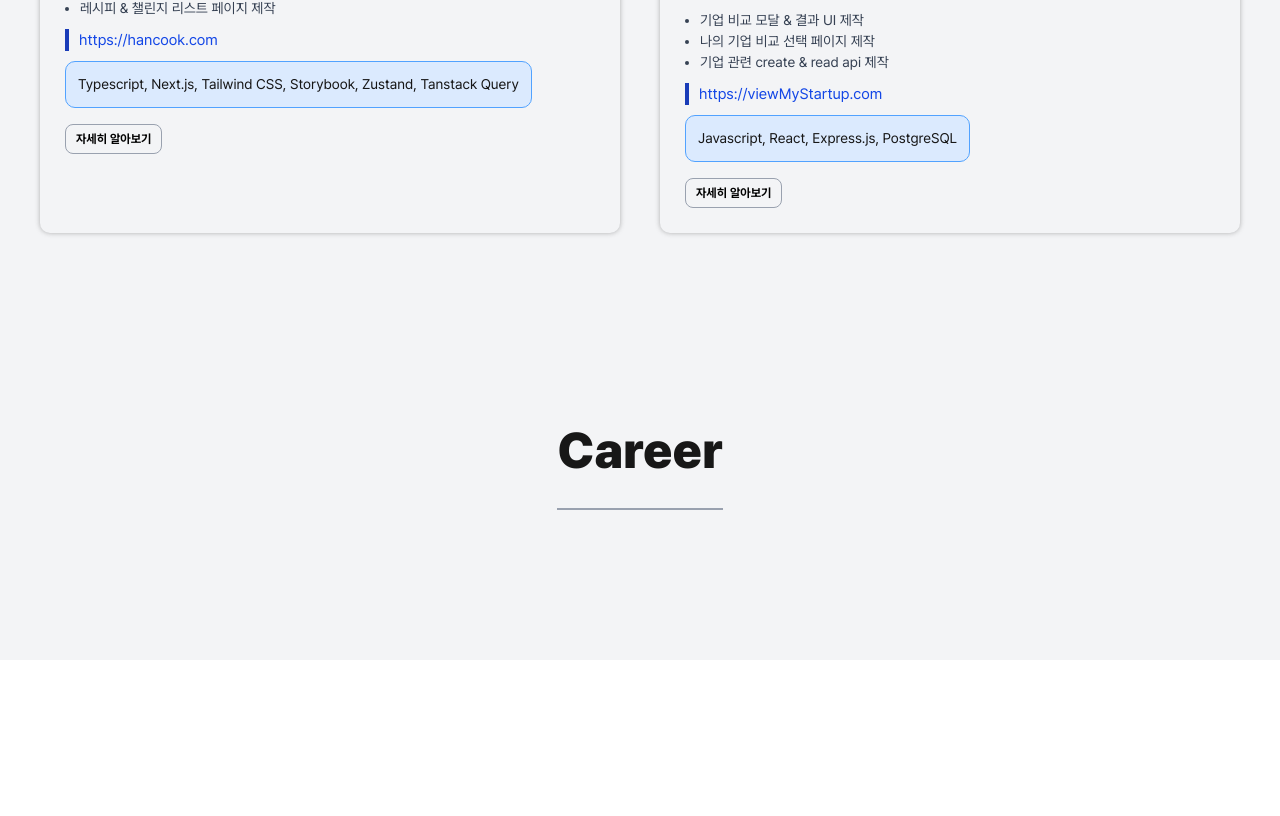
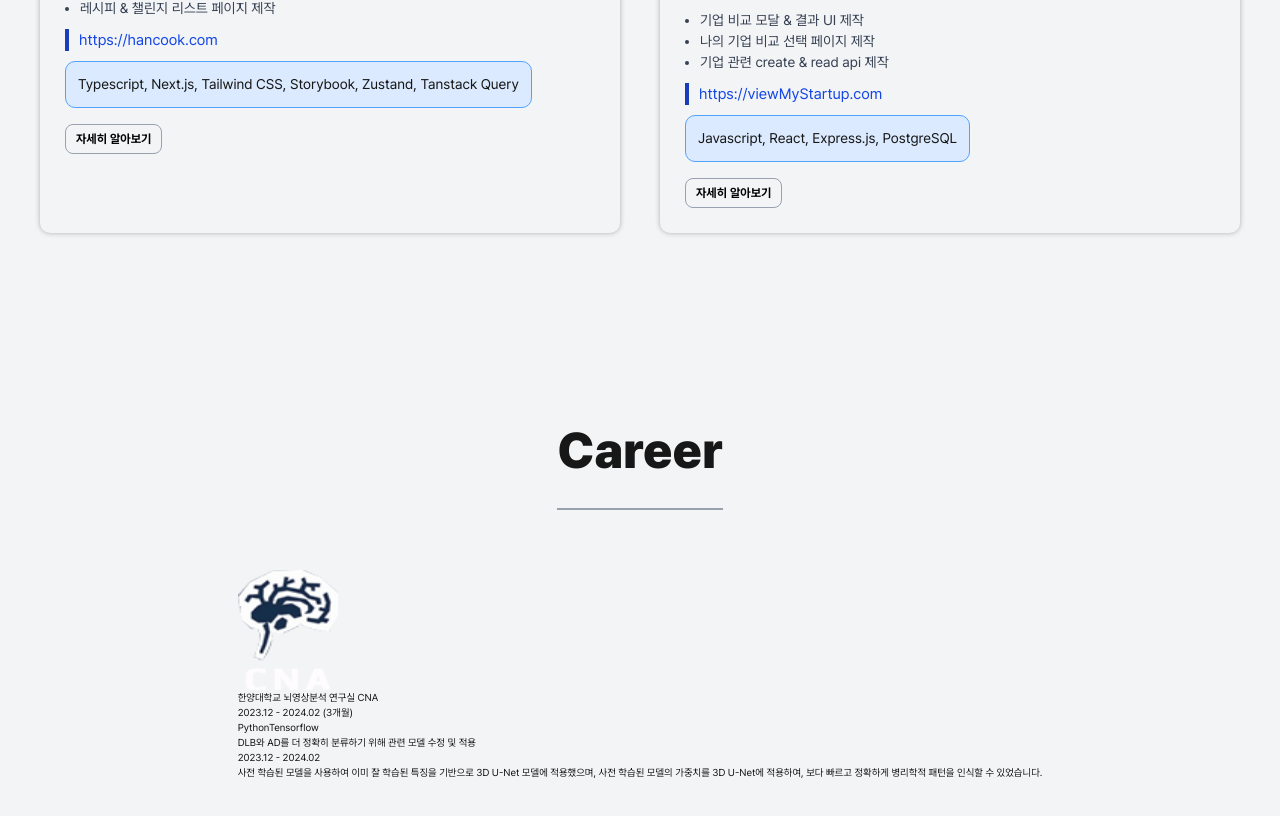
Before and after one commit to LDY981212/LDY981212.github.io, a Next.js app: page / in a window 1280 px wide. Shown: the part 2575-3391 px from the top of the page. Before the commit the page ends 3235 px from the top, so only its background shows below. Built offline with nearby package versions, Linux system fonts and the light colour scheme.

Commit message:
Feat: framework of carrer comp

```diff
--- a/src/components/Career.tsx
+++ b/src/components/Career.tsx
@@ -1,4 +1,6 @@
+import careerItems from "@/constants/careerItems";
 import { CareerProps } from "@/interfaces/CareerInterface";
+import Image from "next/image";
 
 export default function Career({ careerRef }: CareerProps) {
   return (
@@ -9,6 +11,28 @@ export default function Career({ careerRef }: CareerProps) {
       <h1 className="font-black text-[5rem] pb-[2rem] mb-[6rem] border-b-[0.2rem] border-gray-400">
         Career
       </h1>
+      <div>
+        <div className="relative w-[10rem] h-[12rem] rounded-full">
+          <Image src="/images/cna.png" alt="cna 로고" fill />
+        </div>
+        <div>
+          {careerItems &&
+            careerItems.map((careerItem) => (
+              <div key={careerItem.id}>
+                <h1>{careerItem.title}</h1>
+                <h3>{careerItem.created}</h3>
+                <div>{careerItem.stack}</div>
+                {careerItem.content.map((contentItem) => (
+                  <div key={contentItem.id}>
+                    <h1>{contentItem.header}</h1>
+                    <h3>{contentItem.year}</h3>
+                    <span>{contentItem.infor}</span>
+                  </div>
+                ))}
+              </div>
+            ))}
+        </div>
+      </div>
     </div>
   );
 }
--- /dev/null
+++ b/src/constants/careerItems.ts
@@ -0,0 +1,21 @@
+import { CareerItems } from "@/interfaces/CareerInterface";
+
+const careerItems: CareerItems[] = [
+  {
+    id: "1",
+    title: "한양대학교 뇌영상분석 연구실 CNA",
+    created: "2023.12 - 2024.02 (3개월)",
+    content: [
+      {
+        id: "1",
+        header: "DLB와 AD를 더 정확히 분류하기 위해 관련 모델 수정 및 적용",
+        year: "2023.12 - 2024.02",
+        infor:
+          " 사전 학습된 모델을 사용하여 이미 잘 학습된 특징을 기반으로 3D U-Net 모델에 적용했으며, 사전 학습된 모델의 가중치를 3D U-Net에 적용하여, 보다 빠르고 정확하게 병리학적 패턴을 인식할 수 있었습니다.",
+      },
+    ],
+    stack: ["Python", "Tensorflow"],
+  },
+];
+
+export default careerItems;
```
Also changed, not shown: src/interfaces/CareerInterface.ts (+15 -0 lines), public/images/cna.png (added).
